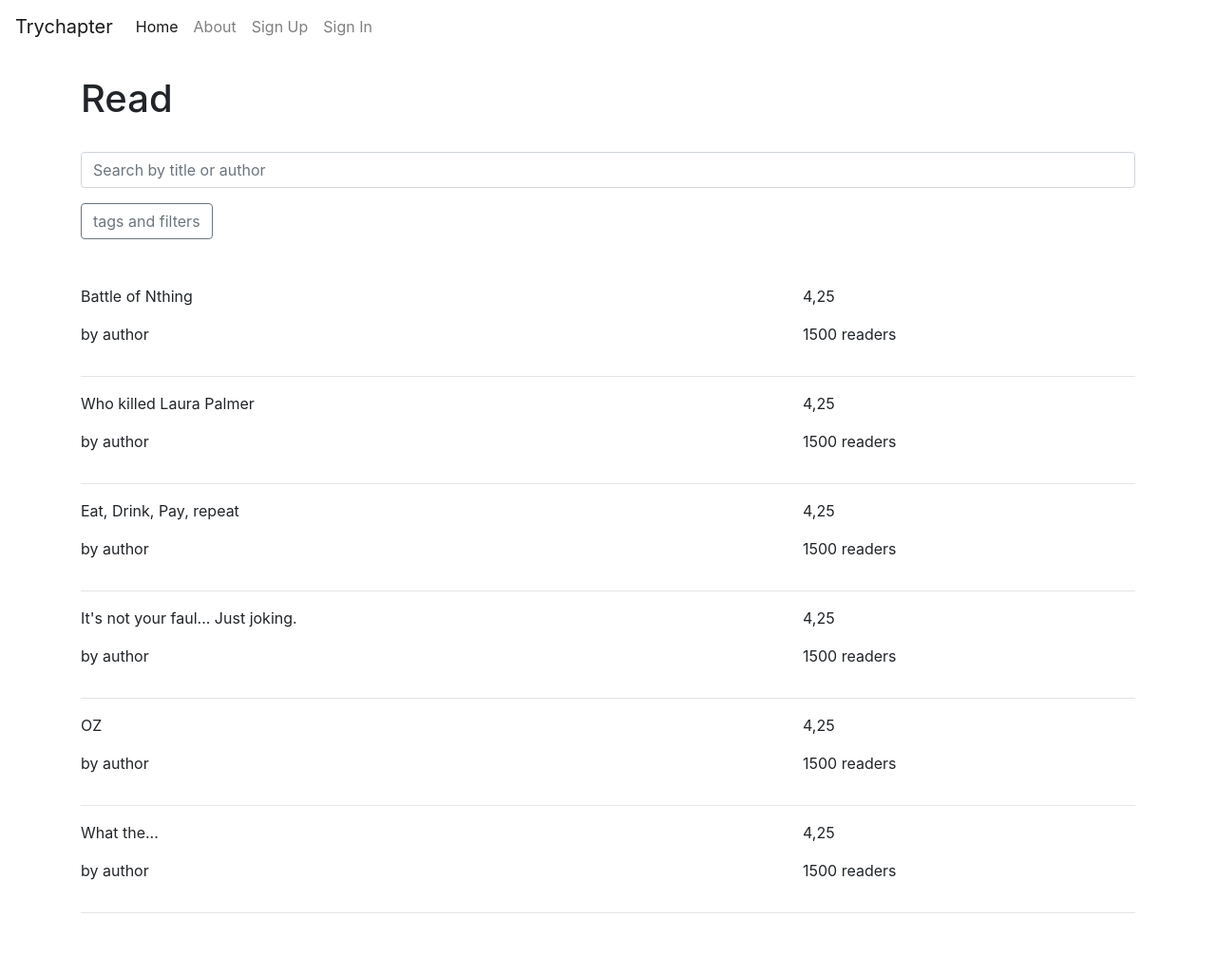
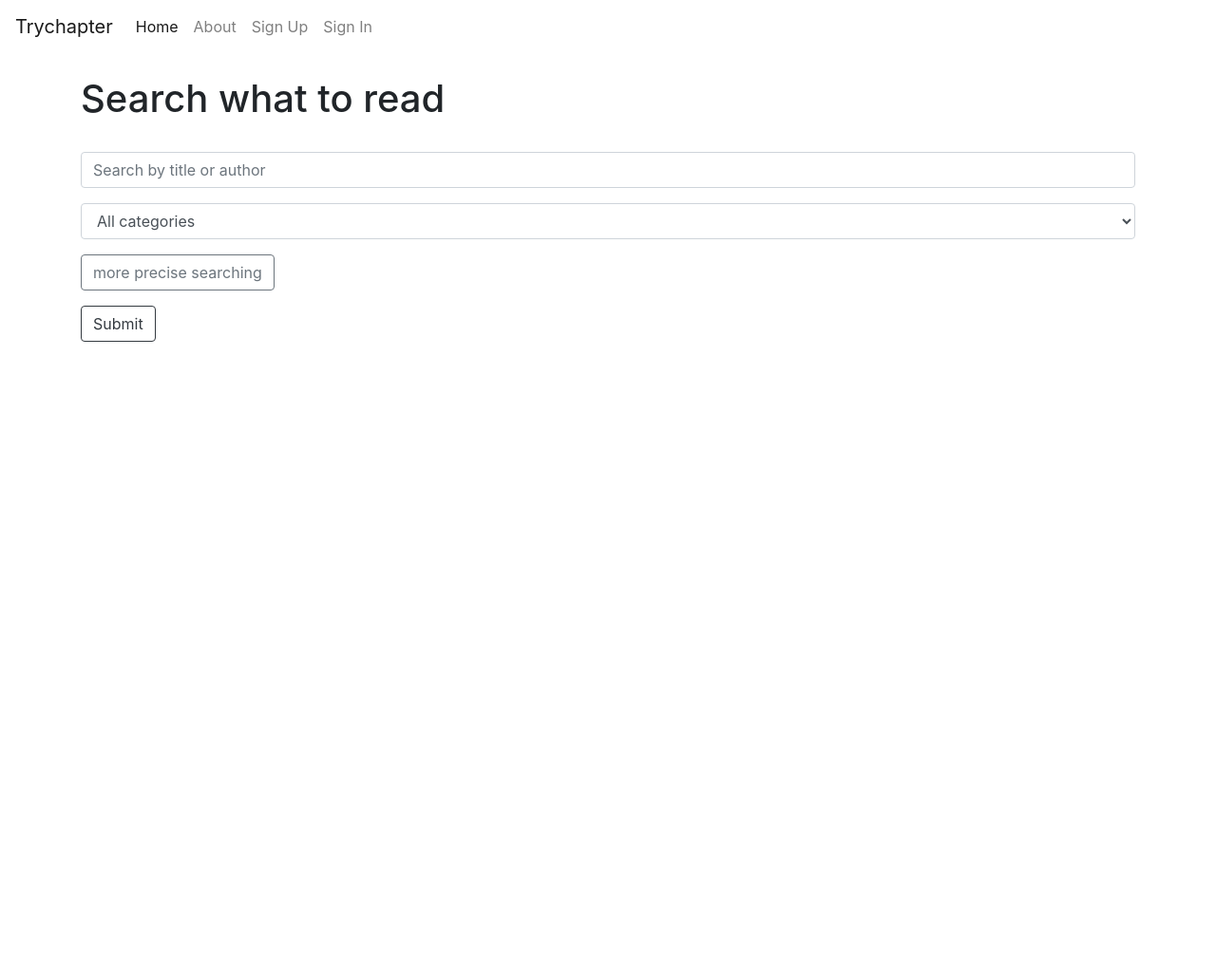
Before and after one commit to szymanskirafal/trychapter, a Django app: page /read-something-new/ in a window 1280 px wide. Shown: the whole page at 95% size. After the commit the page ends 360 px from the top, so only its background shows below. Run offline with Django 3.2, Linux system fonts and the light colour scheme; some libraries are stand-ins or nearby versions; some web fonts are replaced.

Commit message:
designing search page

```diff
--- a/trychapter/templates/base.html
+++ b/trychapter/templates/base.html
@@ -16,7 +16,7 @@
     {% block css %}
 
     <!-- Latest compiled and minified Bootstrap 4 beta CSS -->
-    <link rel="stylesheet" href="https://maxcdn.bootstrapcdn.com/bootstrap/4.0.0/css/bootstrap.min.css" integrity="sha384-Gn5384xqQ1aoWXA+058RXPxPg6fy4IWvTNh0E263XmFcJlSAwiGgFAW/dAiS6JXm" crossorigin="anonymous">
+    <link rel="stylesheet" href="https://stackpath.bootstrapcdn.com/bootstrap/4.1.1/css/bootstrap.min.css" integrity="sha384-WskhaSGFgHYWDcbwN70/dfYBj47jz9qbsMId/iRN3ewGhXQFZCSftd1LZCfmhktB" crossorigin="anonymous">
 
 
     <!-- Your stuff: Third-party CSS libraries go here -->
@@ -48,9 +48,9 @@
     {% block javascript %}
 
       <!-- Required by Bootstrap v4 beta -->
-      <script src="https://code.jquery.com/jquery-3.2.1.slim.min.js" integrity="sha384-KJ3o2DKtIkvYIK3UENzmM7KCkRr/rE9/Qpg6aAZGJwFDMVNA/GpGFF93hXpG5KkN" crossorigin="anonymous"></script>
-      <script src="https://cdnjs.cloudflare.com/ajax/libs/popper.js/1.11.0/umd/popper.min.js" integrity="sha384-b/U6ypiBEHpOf/4+1nzFpr53nxSS+GLCkfwBdFNTxtclqqenISfwAzpKaMNFNmj4" crossorigin="anonymous"></script>
-      <script src="https://maxcdn.bootstrapcdn.com/bootstrap/4.0.0-beta/js/bootstrap.min.js" integrity="sha384-h0AbiXch4ZDo7tp9hKZ4TsHbi047NrKGLO3SEJAg45jXxnGIfYzk4Si90RDIqNm1" crossorigin="anonymous"></script>
+      <script src="https://code.jquery.com/jquery-3.3.1.slim.min.js" integrity="sha384-q8i/X+965DzO0rT7abK41JStQIAqVgRVzpbzo5smXKp4YfRvH+8abtTE1Pi6jizo" crossorigin="anonymous"></script>
+      <script src="https://cdnjs.cloudflare.com/ajax/libs/popper.js/1.14.3/umd/popper.min.js" integrity="sha384-ZMP7rVo3mIykV+2+9J3UJ46jBk0WLaUAdn689aCwoqbBJiSnjAK/l8WvCWPIPm49" crossorigin="anonymous"></script>
+      <script src="https://stackpath.bootstrapcdn.com/bootstrap/4.1.1/js/bootstrap.min.js" integrity="sha384-smHYKdLADwkXOn1EmN1qk/HfnUcbVRZyYmZ4qpPea6sjB/pTJ0euyQp0Mk8ck+5T" crossorigin="anonymous"></script>
 
       <!-- Your stuff: Third-party javascript libraries go here -->
 
--- a/trychapter/templates/pages/read-something-new.html
+++ b/trychapter/templates/pages/read-something-new.html
@@ -5,89 +5,40 @@
 {% include "_nav2.html" %}
 <div class="container py-5">
 
-  <h1 id=top>Read</h1>
+  <h1 id=top>Search what to read</h1>
 
   <form>
     <div class="form-group">
       <label for="exampleFormControlTextarea1"></label>
       <input class="form-control" type="text" placeholder="Search by title or author">
     </div>
+    <div class="form-group">
+      <select class="form-control" id="exampleFormControlSelect1">
+        <option>All categories</option>
+        <option>Romance</option>
+        <option>Thriller</option>
+        <option>Historic</option>
+        <option>Life</option>
+        <option>Drama</option>
+      </select>
+    </div>
+    <p>
+      <button class="btn btn-outline-secondary" type="button" data-toggle="collapse" data-target="#collapseExample" aria-expanded="false" aria-controls="collapseExample">
+        more precise searching
+      </button>
+    </p>
+    <div class="collapse" id="collapseExample">
+      <div class="card card-body">
+        Anim pariatur cliche reprehenderit, enim eiusmod high life accusamus terry richardson ad squid. Nihil anim keffiyeh helvetica, craft beer labore wes anderson cred nesciunt sapiente ea proident.
+      </div>
+      <br><br>
+    </div>
+
+    <button type="submit" class="btn btn-outline-dark">Submit</button>
   </form>
-  <div class="sticky-top">
-    <a class="btn btn-outline-secondary sticky-top" href="#" role="button">tags and filters</a>
-  </div>
   <br><br>
-
-
-    <div class="row">
-      <div class="col-8">
-        <p>Battle of Nthing</p>
-        <p>by author</p>
-      </div>
-      <div class="col-4">
-        <p>4,25</p>
-        <p>1500 readers</p>
-      </div>
-    </div>
-    <hr>
-    <div class="row">
-      <div class="col-8">
-        <p>Who killed Laura Palmer</p>
-        <p>by author</p>
-      </div>
-      <div class="col-4">
-        <p>4,25</p>
-        <p>1500 readers</p>
-      </div>
-    </div>
-    <hr>
-    <div class="row">
-      <div class="col-8">
-        <p>Eat, Drink, Pay, repeat</p>
-        <p>by author</p>
-      </div>
-      <div class="col-4">
-        <p>4,25</p>
-        <p>1500 readers</p>
-      </div>
-    </div>
-    <hr>
-    <div class="row">
-      <div class="col-8">
-        <p>It's not your faul... Just joking.</p>
-        <p>by author</p>
-      </div>
-      <div class="col-4">
-        <p>4,25</p>
-        <p>1500 readers</p>
-      </div>
-    </div>
-    <hr>
-    <div class="row">
-      <div class="col-8">
-        <p>OZ</p>
-        <p>by author</p>
-      </div>
-      <div class="col-4">
-        <p>4,25</p>
-        <p>1500 readers</p>
-      </div>
-    </div>
-    <hr>
-    <div class="row">
-      <div class="col-8">
-        <p>What the...</p>
-        <p>by author</p>
-      </div>
-      <div class="col-4">
-        <p>4,25</p>
-        <p>1500 readers</p>
-      </div>
-    </div>
-    <hr>
-
-</div>
 </div>
 
 
+
 {% endblock content %}
```
Also changed, not shown: trychapter/templates/pages/_list-of-books.html (added, +73 -0 lines).
